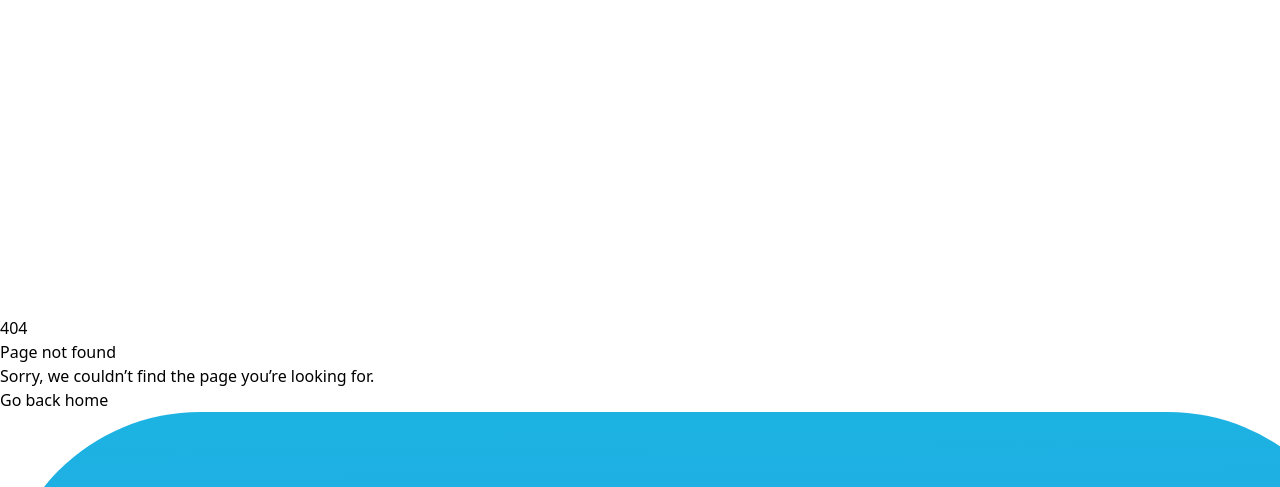
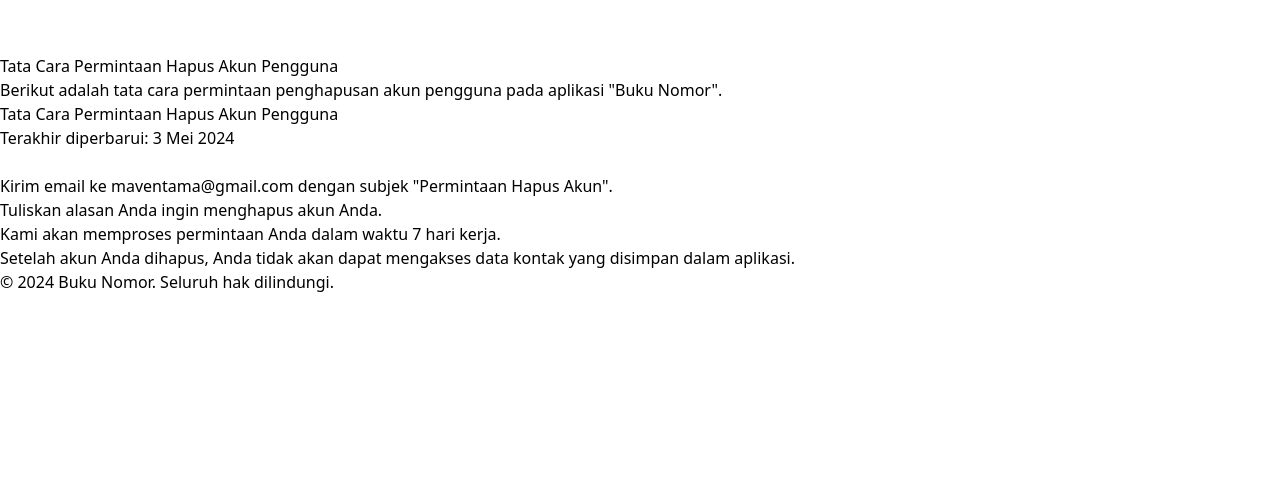
Before and after one commit to maventama/buku_nomor_landing, a Next.js app: page /tata_cara_hapus_akun in a window 1280 px wide. Before the commit this address had no page. Shown: the part 2313-2800 px from the top of the page. After the commit the page ends 2607 px from the top, so only its background shows below. Built offline with nearby package versions, Linux system fonts and the light colour scheme.

Commit message:
Add new link for account deletion in NavLinks.jsx

```diff
--- /dev/null
+++ b/src/app/(auth)/tata_cara_hapus_akun/page.jsx
@@ -0,0 +1,58 @@
+import Link from 'next/link'
+
+import { AuthLayout } from '@/components/AuthLayout'
+import { Button } from '@/components/Button'
+import { TextField } from '@/components/Fields'
+import { Logo } from '@/components/Logo'
+import { CirclesBackground } from '@/components/CirclesBackground'
+
+export const metadata = {
+  title: 'Tata Cara Hapus Akun Pengguna',
+}
+
+export default function Privacy_policy() {
+  return (
+    <main className="flex min-h-full overflow-hidden pt-16 sm:py-28">
+      <div className="mx-auto flex w-full max-w-2xl flex-col px-4 sm:px-6">
+        <Link href="/" aria-label="Home">
+          <Logo className="mx-auto h-10 w-auto" />
+        </Link>
+        <div className="relative mt-12 sm:mt-16">
+          <CirclesBackground
+            width="1090"
+            height="1090"
+            className="absolute -top-7 left-1/2 -z-10 h-[788px] -translate-x-1/2 stroke-gray-300/30 [mask-image:linear-gradient(to_bottom,white_20%,transparent_75%)] sm:-top-9 sm:h-auto"
+          />
+          <h1 className="text-center text-2xl font-medium tracking-tight text-gray-900">
+            Tata Cara Permintaan Hapus Akun Pengguna
+          </h1>
+        <p className="mt-3 text-center text-lg text-gray-600">
+            Berikut adalah tata cara permintaan penghapusan akun pengguna pada aplikasi &quot;Buku Nomor&quot;.
+        </p>
+        </div>
+        <div>
+        <header>
+        <h1 className='font-bold mt-4'>
+            Tata Cara Permintaan Hapus Akun Pengguna
+        </h1>
+        <p>Terakhir diperbarui: 3 Mei 2024</p>
+    </header>
+
+    <br />
+    <section id="tata-cara" className='mb-4'>
+        <ol className='list-decimal list-inside'>
+            <li className='mb-2'>Kirim email ke <a href="mailto:maventama@gmail.com">maventama@gmail.com</a> dengan subjek &quot;Permintaan Hapus Akun&quot;.</li>
+            <li className='mb-2'>Tuliskan alasan Anda ingin menghapus akun Anda.</li>
+            <li className='mb-2'>Kami akan memproses permintaan Anda dalam waktu 7 hari kerja.</li>
+            <li className='mb-2'>Setelah akun Anda dihapus, Anda tidak akan dapat mengakses data kontak yang disimpan dalam aplikasi.</li>
+        </ol>
+    </section>
+
+    <footer>
+        <p>&copy; 2024 Buku Nomor. Seluruh hak dilindungi.</p>
+    </footer>
+        </div>
+      </div>
+    </main>
+  )
+}
--- a/src/components/NavLinks.jsx
+++ b/src/components/NavLinks.jsx
@@ -14,6 +14,7 @@
     ['Harga', '/#pricing'],
     ['Tanya', '/#faqs'],
     ['Kebijakan Privasi', '/privacy_policy'],
+    ['Permintaan Hapus Akun', '/tata_cara_hapus_akun'],
   ].map(([label, href], index) => (
     <Link
       key={label}
```
